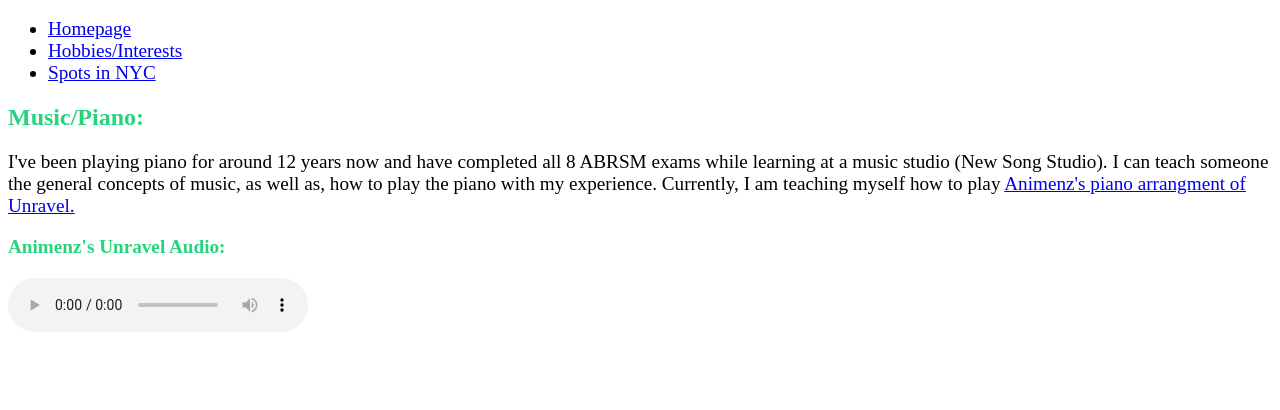
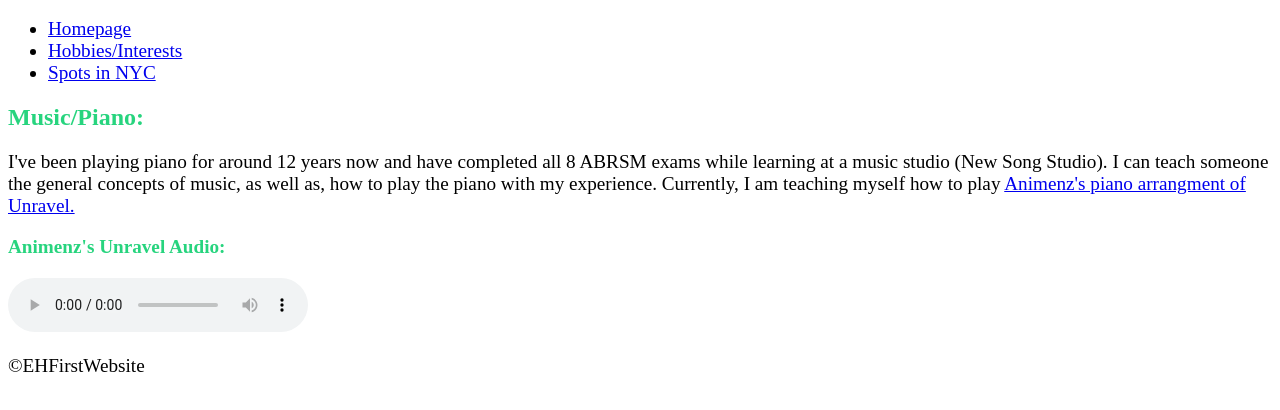
Before and after one commit to EthanH73/HTML-Static-Project, a plain HTML site: page skills.html in a window 1280 px wide. Shown: the part 120-530 px from the top of the page. Drawn offline with Linux system fonts and the light colour scheme.

Commit message:
Update skills.html

```diff
--- a/skills.html
+++ b/skills.html
@@ -30,5 +30,6 @@
         <source src="audios/unravel audio.mp3" type="audio/mp3">
       Your browser does not support the audio element.
       </audio>
+    <p>©EHFirstWebsite</p>
 </body>
 </html>
```
